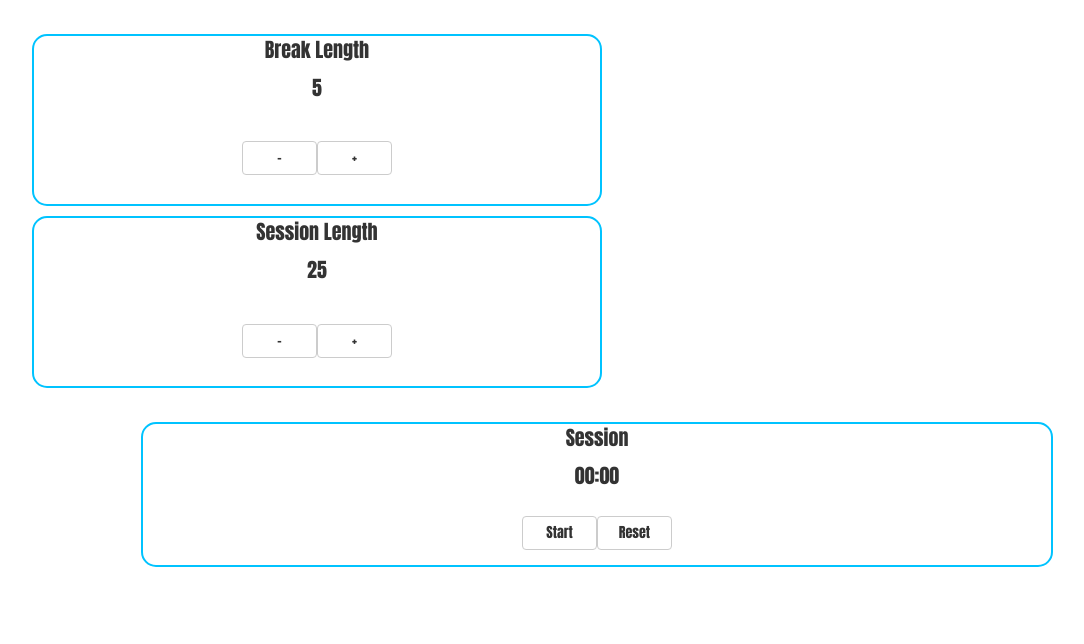
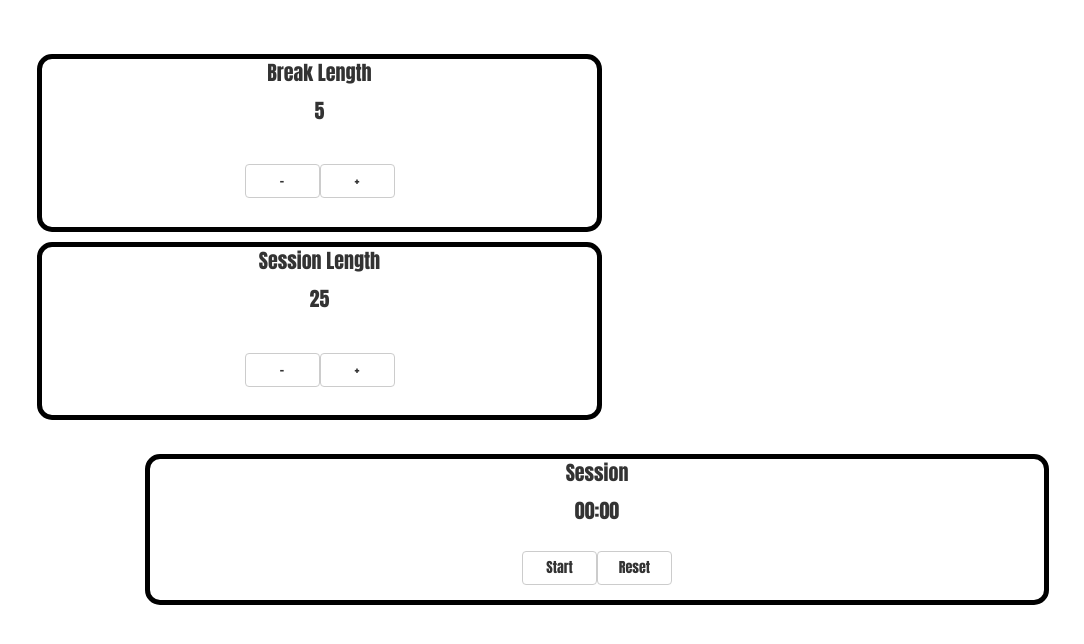
Before and after one commit to tylermwatts/pomodoro-clock, a React app: page / in a window 1280 px wide. Shown: the whole page, without its empty margins (43-1127 px from the left). Built offline with nearby package versions, Linux system fonts and the light colour scheme.

Commit message:
Added css styling of elements

```diff
--- a/src/index.js
+++ b/src/index.js
@@ -171,7 +171,16 @@ class PomodoroClock extends React.Component {
 
   render() {
     return (
-      <div id="main" className="container">
+      <div
+        id="main"
+        className={
+          !this.state.onBreak
+            ? !this.state.running
+              ? "container"
+              : "container session-time"
+            : "container break-time"
+        }
+      >
         <span id="break-session-row" className="row">
           <div id="break-display">
             <p id="break-label">Break Length</p>
--- a/src/styles.css
+++ b/src/styles.css
@@ -1,6 +1,16 @@
 #main {
   font-size: 20px;
   font-family: Impact, Haettenschweiler, "Arial Narrow Bold", sans-serif;
+  font: black;
+  padding: 20px;
+}
+
+.break-time {
+  background-color: rgb(116, 250, 255);
+}
+
+.session-time {
+  background-color: rgb(94, 228, 105);
 }
 
 #break-display {
@@ -8,7 +18,7 @@
   margin: 5px;
   width: 50%;
   text-align: center;
-  border: 2px rgb(0, 195, 255) solid;
+  border: 5px black solid;
   border-radius: 15px;
 }
 
@@ -17,7 +27,7 @@
   margin: 5px;
   width: 50%;
   text-align: center;
-  border: 2px rgb(0, 195, 255) solid;
+  border: 5px black solid;
   border-radius: 15px;
 }
 
@@ -26,7 +36,7 @@
   margin: auto;
   width: 80%;
   text-align: center;
-  border: 2px rgb(0, 195, 255) solid;
+  border: 5px black solid;
   border-radius: 15px;
 }
 
```
